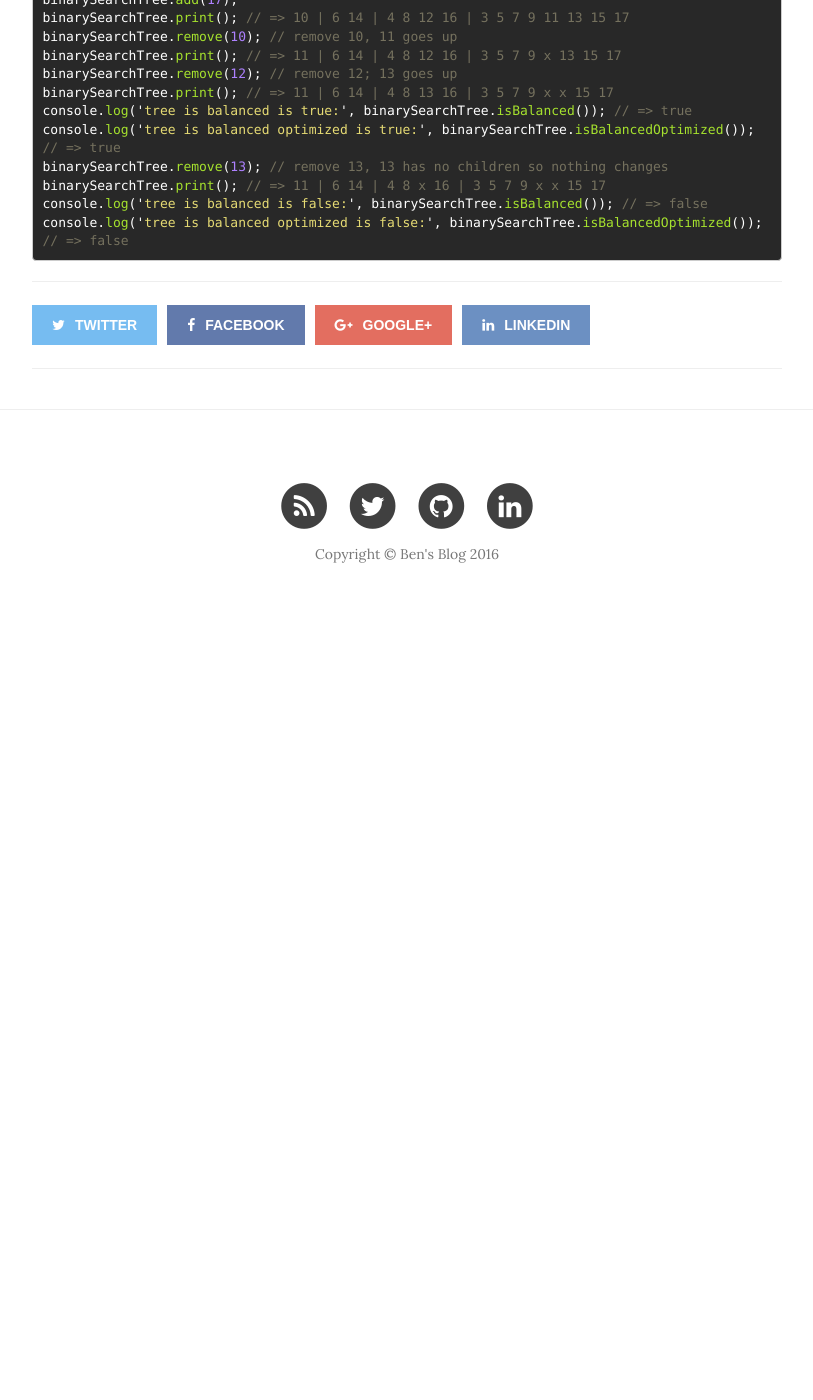
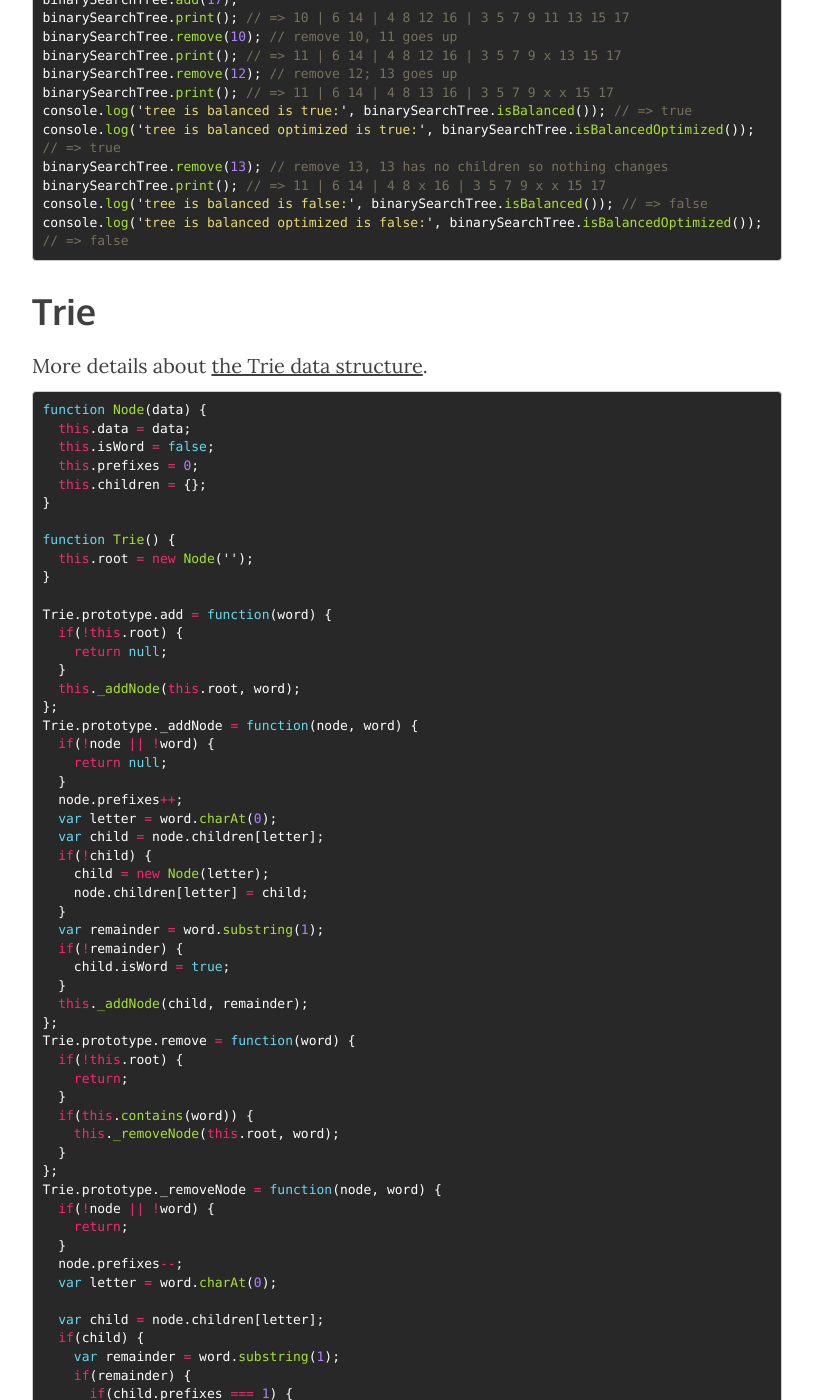
Before and after one commit to benoitvallon/benoitvallon.github.io, a Jekyll site: the page built from _posts/2016-01-11-data-structures-in-javascript-all-the-code.md, in a window 1280 px wide and 1400 px high, scrolled down 15926 px. Shown: the whole window, without its empty margins (233-1046 px from the left). Built offline with Jekyll 4.4.1, drawn with Linux system fonts in a browser that asks for light colours; nearby versions of some CDN libraries; comment, search, counter and statistics services are not loaded; before the commit the page ends 16556 px from its top, so only the background shows below that; some of the changed text lies outside the part shown.

Commit message:
Adds the trie data structure post

````diff
--- a/_posts/2016-01-11-data-structures-in-javascript-all-the-code.md
+++ b/_posts/2016-01-11-data-structures-in-javascript-all-the-code.md
@@ -53,3 +53,9 @@
 More details about [the Binary Search Tree data structure](/data-structures-in-javascript/the-binary-search-tree-data-structure).
 
 {% include_relative data-structures-series/binary-search-tree.md %}
+
+# Trie
+
+More details about [the Trie data structure](/data-structures-in-javascript/the-trie-data-structure).
+
+{% include_relative data-structures-series/trie.md %}
--- /dev/null
+++ b/_posts/data-structures-series/trie.md
@@ -0,0 +1,187 @@
+```js
+function Node(data) {
+  this.data = data;
+  this.isWord = false;
+  this.prefixes = 0;
+  this.children = {};
+}
+
+function Trie() {
+  this.root = new Node('');
+}
+
+Trie.prototype.add = function(word) {
+  if(!this.root) {
+    return null;
+  }
+  this._addNode(this.root, word);
+};
+Trie.prototype._addNode = function(node, word) {
+  if(!node || !word) {
+    return null;
+  }
+  node.prefixes++;
+  var letter = word.charAt(0);
+  var child = node.children[letter];
+  if(!child) {
+    child = new Node(letter);
+    node.children[letter] = child;
+  }
+  var remainder = word.substring(1);
+  if(!remainder) {
+    child.isWord = true;
+  }
+  this._addNode(child, remainder);
+};
+Trie.prototype.remove = function(word) {
+  if(!this.root) {
+    return;
+  }
+  if(this.contains(word)) {
+    this._removeNode(this.root, word);
+  }
+};
+Trie.prototype._removeNode = function(node, word) {
+  if(!node || !word) {
+    return;
+  }
+  node.prefixes--;
+  var letter = word.charAt(0);
+
+  var child = node.children[letter];
+  if(child) {
+    var remainder = word.substring(1);
+    if(remainder) {
+      if(child.prefixes === 1) {
+        delete node.children[letter];
+      } else {
+        this._removeNode(child, remainder);
+      }
+    } else {
+      if(child.prefixes === 0) {
+        delete node.children[letter];
+      } else {
+        child.isWord = false;
+      }
+    }
+  }
+};
+Trie.prototype.contains = function(word) {
+  if(!this.root) {
+    return false;
+  }
+  return this._contains(this.root, word);
+};
+Trie.prototype._contains = function(node, word) {
+  if(!node || !word) {
+    return false;
+  }
+  var letter = word.charAt(0);
+  var child = node.children[letter];
+  if(child) {
+    var remainder = word.substring(1);
+    if(!remainder && child.isWord) {
+      return true;
+    } else {
+      return this._contains(child, remainder);
+    }
+  } else {
+    return false;
+  }
+};
+Trie.prototype.countWords = function() {
+  if(!this.root) {
+    return console.log('No root node found');
+  }
+  var queue = [this.root];
+  var counter = 0;
+  while(queue.length) {
+    var node = queue.shift();
+    if(node.isWord) {
+      counter++;
+    }
+    for(var child in node.children) {
+      if(node.children.hasOwnProperty(child)) {
+        queue.push(node.children[child]);
+      }
+    }
+  }
+  return counter;
+};
+Trie.prototype.getWords = function() {
+  var words = [];
+  var word = '';
+  this._getWords(this.root, words, words, word);
+  return words;
+};
+Trie.prototype._getWords = function(node, words, word) {
+  for(var child in node.children) {
+    if(node.children.hasOwnProperty(child)) {
+      word += child;
+      if (node.children[child].isWord) {
+        words.push(word);
+      }
+      this._getWords(node.children[child], words, word);
+      word = word.substring(0, word.length - 1);
+    }
+  }
+};
+Trie.prototype.print = function() {
+  if(!this.root) {
+    return console.log('No root node found');
+  }
+  var newline = new Node('|');
+  var queue = [this.root, newline];
+  var string = '';
+  while(queue.length) {
+    var node = queue.shift();
+    string += node.data.toString() + ' ';
+    if(node === newline && queue.length) {
+      queue.push(newline);
+    }
+    for(var child in node.children) {
+      if(node.children.hasOwnProperty(child)) {
+        queue.push(node.children[child]);
+      }
+    }
+  }
+  console.log(string.slice(0, -2).trim());
+};
+Trie.prototype.printByLevel = function() {
+  if(!this.root) {
+    return console.log('No root node found');
+  }
+  var newline = new Node('\n');
+  var queue = [this.root, newline];
+  var string = '';
+  while(queue.length) {
+    var node = queue.shift();
+    string += node.data.toString() + (node.data !== '\n' ? ' ' : '');
+    if(node === newline && queue.length) {
+      queue.push(newline);
+    }
+    for(var child in node.children) {
+      if(node.children.hasOwnProperty(child)) {
+        queue.push(node.children[child]);
+      }
+    }
+  }
+  console.log(string.trim());
+};
+
+var trie = new Trie();
+trie.add('one');
+trie.add('two');
+trie.add('fifth');
+trie.add('fifty');
+trie.print(); // => | o t f | n w i | e o f | t | h y
+trie.printByLevel(); // => o t f \n n w i \n e o f \n t \n h y
+console.log('words are: one, two, fifth, fifty:', trie.getWords()); // => [ 'one', 'two', 'fifth', 'fifty' ]
+console.log('trie count words is 4:', trie.countWords()); // => 4
+console.log('trie contains one is true:', trie.contains('one')); // => true
+console.log('trie contains on is false:', trie.contains('on')); // => false
+trie.remove('one');
+console.log('trie contains one is false:', trie.contains('one')); // => false
+console.log('trie count words is 3:', trie.countWords()); // => 3
+console.log('words are two, fifth, fifty:', trie.getWords()); // => [ 'two', 'fifth', 'fifty' ]
+```
````
Also changed, not shown: _posts/2016-01-11-data-structures-in-javascript.md (+1 -1 lines), _posts/2016-02-09-the-trie-data-structure.md (added, +35 -0 lines), img/2016-02-09-the-trie-data-structure/post-the-trie-data-structure.jpg (added), 2 other files.
